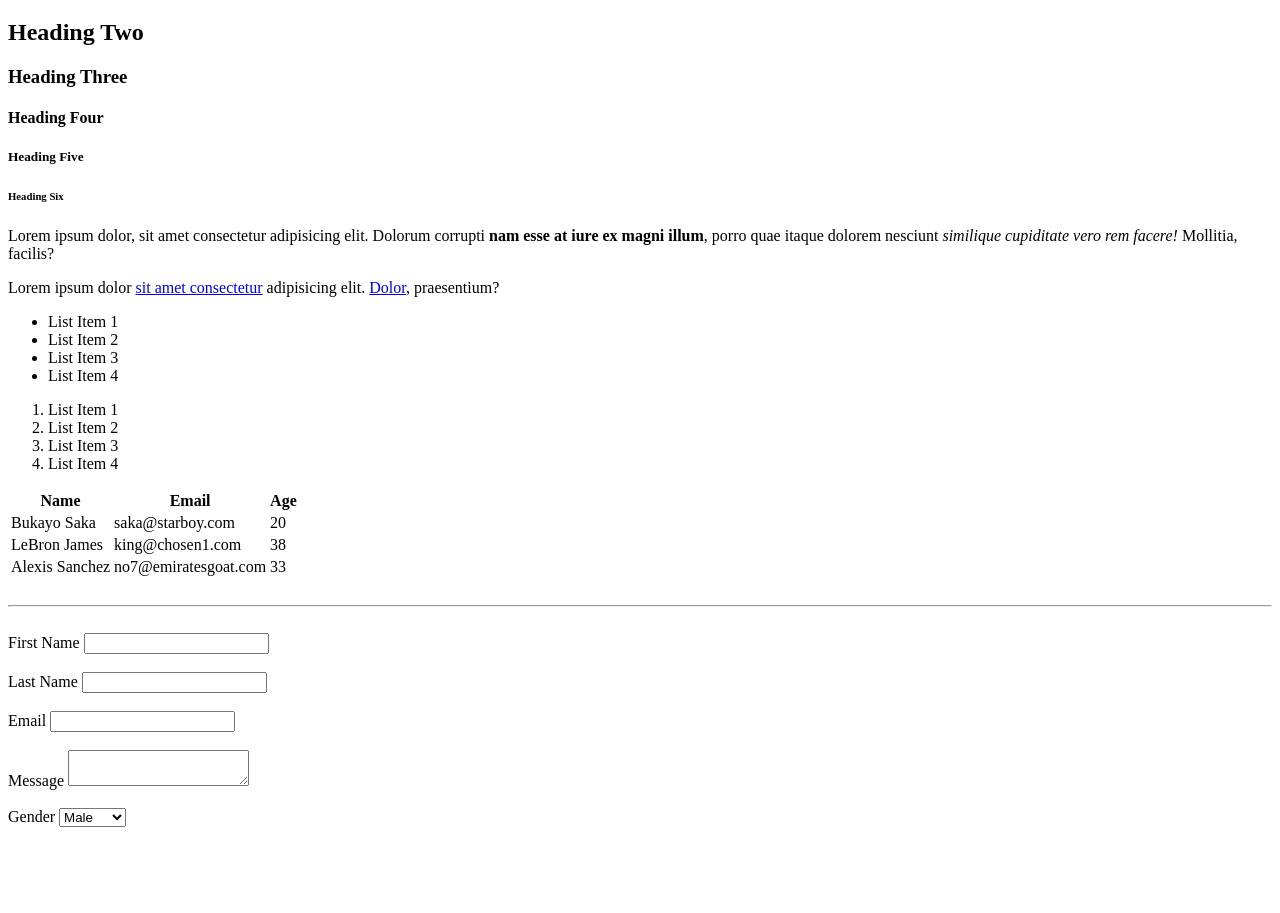
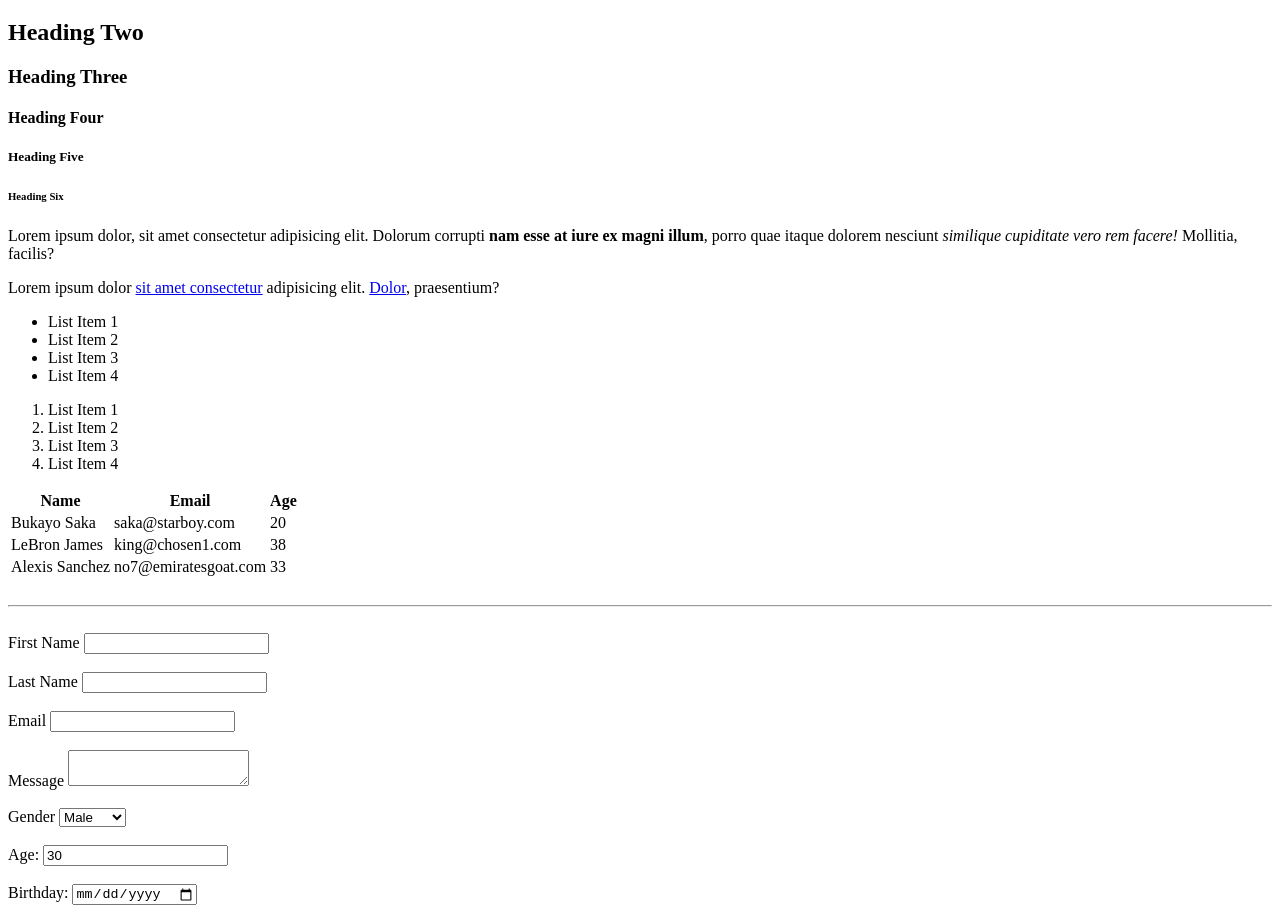
Before and after one commit to AnithRav/HTML-cheatsheet, a plain HTML site: page index.html in a window 1280 px wide. Shown: the part 61-974 px from the top of the page. Before the commit the page ends 896 px from the top, so only its background shows below. Drawn offline with Linux system fonts and the light colour scheme.

Commit message:
added age and birth forms

```diff
--- a/index.html
+++ b/index.html
@@ -92,6 +92,16 @@
                     <option value="other">Other</option>
                 </select>
             </div>
+            <br>
+                <div>
+                    <label>Age:</label>
+                    <input type="number" name="age" value="30">
+                </div>
+                <br>
+                <div>
+                    <label>Birthday:</label>
+                    <input type="date" name="birthday">
+                </div>
         </form>
     </body>
     </html>
```
